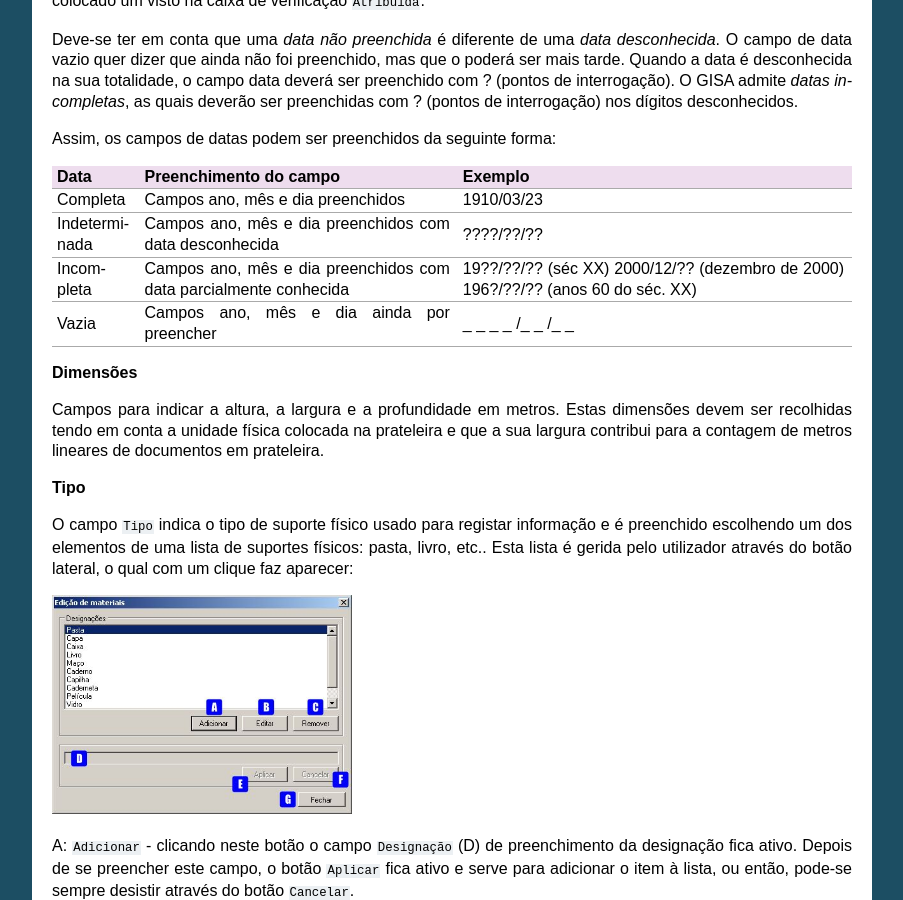
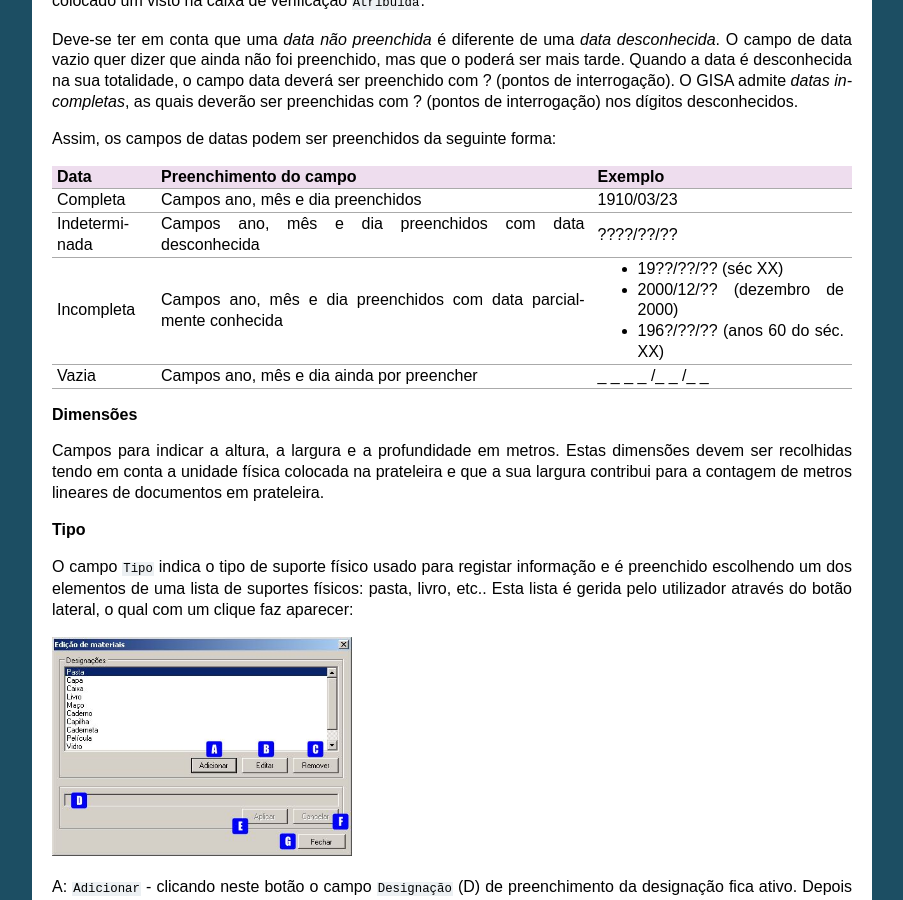
Before and after one commit to ParadigmaXis/gisa, a Sphinx documentation site: the page built from docs/descricao_uf.rst, in a window 1280 px wide and 900 px high, scrolled down 4523 px. Shown: the whole window, without its empty margins (198-1101 px from the left). Built offline with Sphinx 7.4.7, drawn with Linux system fonts in a browser that asks for light colours; pages that are not in the unit, such as notebooks, are missing from menus.

Commit message:
Syntax corrections

```diff
--- a/docs/descricao_uf.rst
+++ b/docs/descricao_uf.rst
@@ -207,19 +207,20 @@
 
 Assim, os campos de datas podem ser preenchidos da seguinte forma:
 
-+-----------------+---------------------------------------------------------------------+-----------------------------------+
-| Data            | Preenchimento do campo                                              | Exemplo                           |
-+=================+=====================================================================+===================================+
-| Completa        | Campos ano, mês e dia preenchidos                                   | 1910/03/23                        |
-+-----------------+---------------------------------------------------------------------+-----------------------------------+
-| Indeterminada   | Campos ano, mês e dia preenchidos com data desconhecida             | ????/??/??                        |
-+-----------------+---------------------------------------------------------------------+-----------------------------------+
-| Incompleta      | Campos ano, mês e dia preenchidos com data parcialmente conhecida   | 19??/??/?? (séc XX)               |
-|                 |                                                                     | 2000/12/?? (dezembro de 2000)     |
-|                 |                                                                     | 196?/??/?? (anos 60 do séc. XX)   |
-+-----------------+---------------------------------------------------------------------+-----------------------------------+
-| Vazia           | Campos ano, mês e dia ainda por preencher                           | \_ \_ \_ \_ /\_ \_ /\_ \_         |
-+-----------------+---------------------------------------------------------------------+-----------------------------------+
++-----------------+-----------------------------------------------+-------------------------------------+
+| Data            | Preenchimento do campo                        | Exemplo                             |
++=================+===============================================+=====================================+
+| Completa        | Campos ano, mês e dia preenchidos             | 1910/03/23                          |
++-----------------+-----------------------------------------------+-------------------------------------+
+| Indeterminada   | Campos ano, mês e dia preenchidos             | ????/??/??                          |
+|                 | com data desconhecida                         |                                     |
++-----------------+-----------------------------------------------+-------------------------------------+
+| Incompleta      | Campos ano, mês e dia preenchidos             | - 19??/??/?? (séc XX)               |
+|                 | com data parcialmente conhecida               | - 2000/12/?? (dezembro de 2000)     |
+|                 |                                               | - 196?/??/?? (anos 60 do séc. XX)   |
++-----------------+-----------------------------------------------+-------------------------------------+
+| Vazia           | Campos ano, mês e dia ainda por preencher     | \_ \_ \_ \_ /\_ \_ /\_ \_           |
++-----------------+-----------------------------------------------+-------------------------------------+
 
 **Dimensões**
 
```
